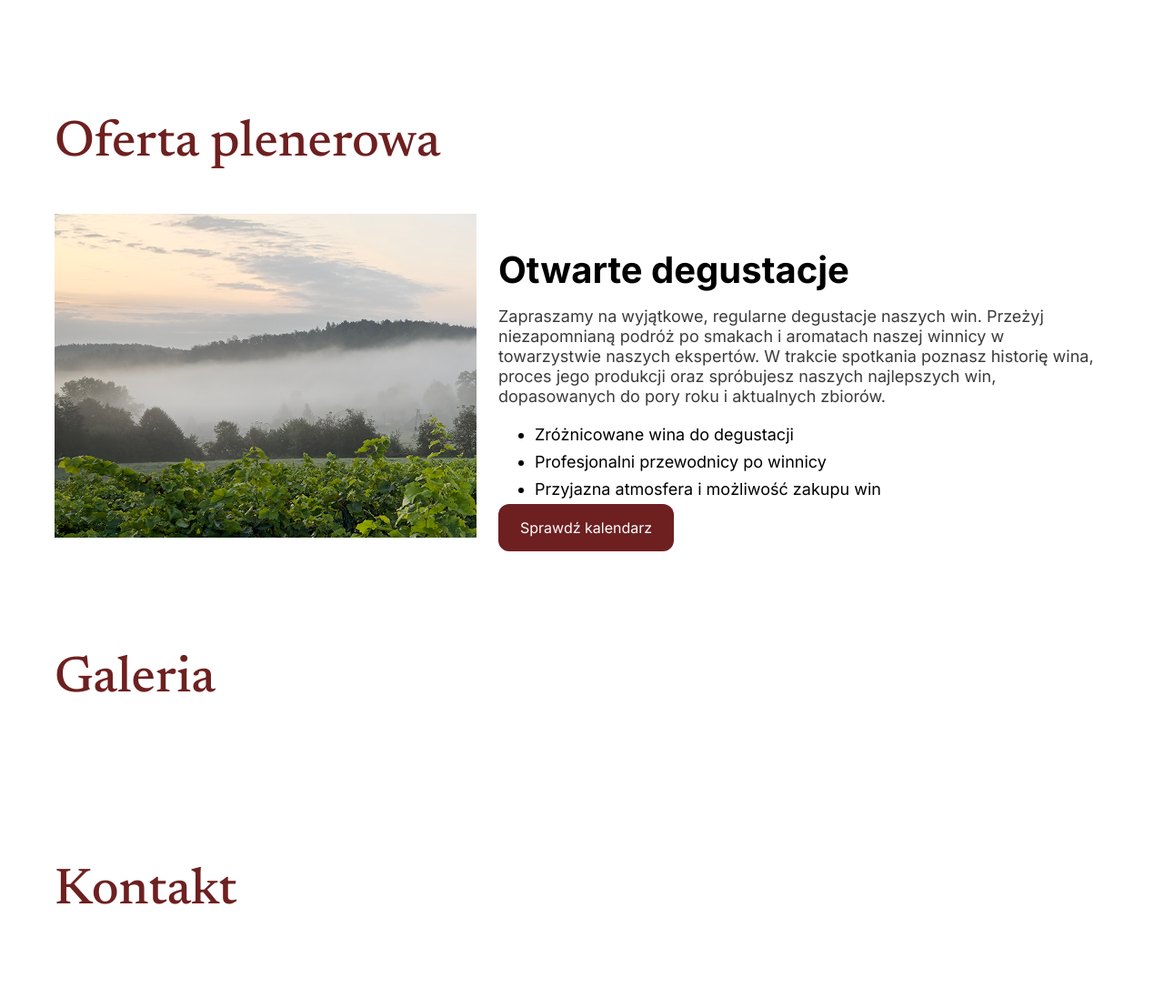
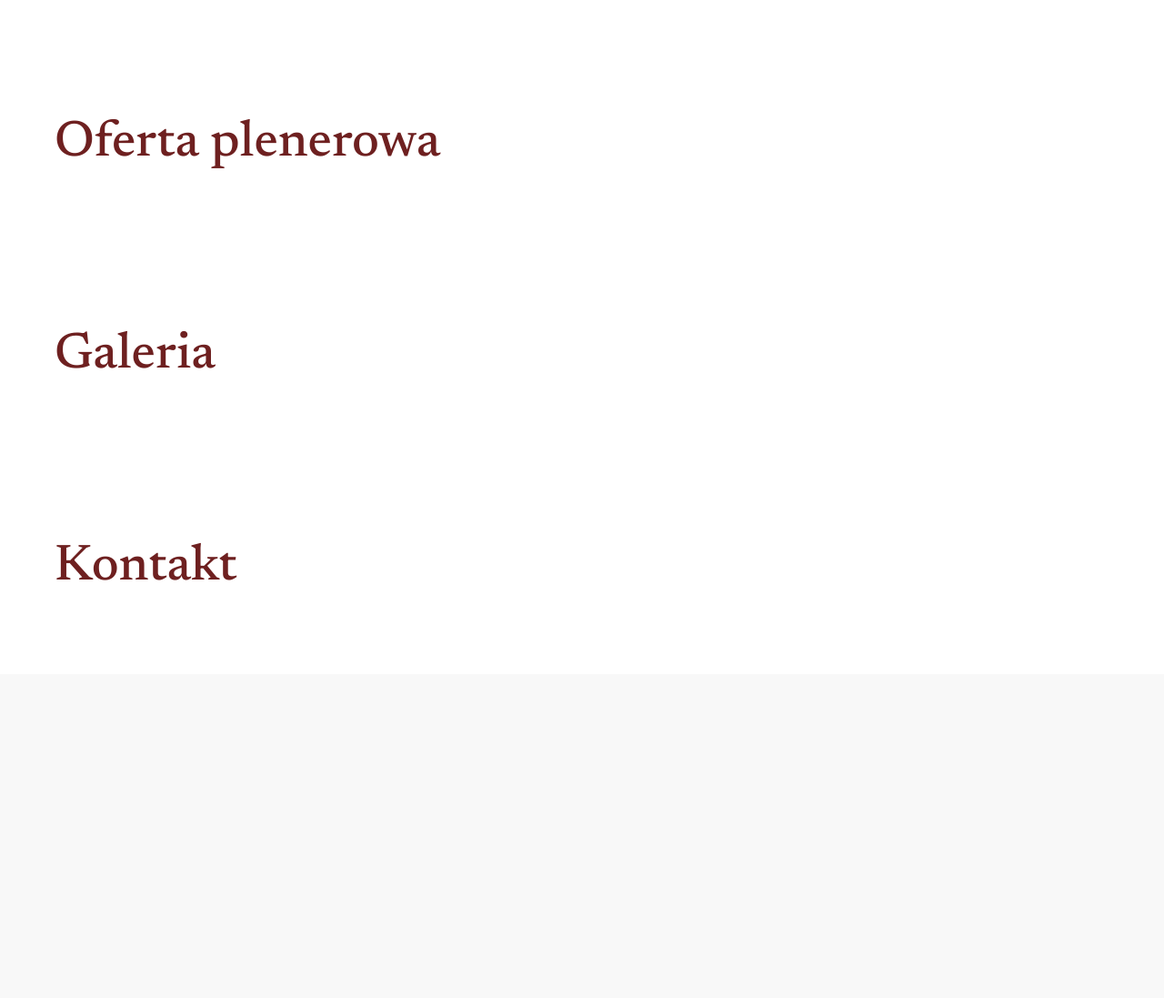
Before and after one commit to jereminowak/winnicatyniec, a PHP site: page / in a window 1280 px wide. Shown: the part 1954-3051 px from the top of the page at 91% size. After the commit the page ends 2592 px from the top, so only its background shows below. Run offline with PHP 8.4, Linux system fonts and the light colour scheme.

Commit message:
male zmiany

```diff
--- a/index.html
+++ b/index.html
@@ -18,7 +18,7 @@
 		<a href=index.html><img src="logo_nav.svg"></a>
 	</div>
 	<div class="refs">
-			<a href="#winnica">O Winnicy</a>
+			<a href="#about">O Winnicy</a>
 			<a href="#wina">Wino</a>
 			<a href="#oferta">Oferta plenerowa</a>
 			<!-- <a href="#atrakcje">Atrakcje w okolicy</a>-->
@@ -89,40 +89,22 @@
 	  </div>
 	</section>
 
-	<section class="features" id="features">
+	<section class="oferta" id="oferta">
 	  	<div class="container">
 			<h2 class="section-title">Oferta plenerowa</h2>
-  			<div class="section-container">
-   				 <div class="image-container">
-
-   				 </div>
-
-
-    		<div class="section-content">
-      			<h3>Otwarte degustacje</h3>
-      			<p>Zapraszamy na wyjątkowe, regularne degustacje naszych win. Przeżyj niezapomnianą podróż po smakach i aromatach naszej winnicy w towarzystwie naszych ekspertów. W trakcie spotkania poznasz historię wina, proces jego produkcji oraz spróbujesz naszych najlepszych win, dopasowanych do pory roku i aktualnych zbiorów.</p>
-
-      			<ul>
-       			 <li>Zróżnicowane wina do degustacji</li>
-       			 <li>Profesjonalni przewodnicy po winnicy</li>
-       			 <li>Przyjazna atmosfera i możliwość zakupu win</li>
-      			</ul>
-      		<a href="#zarezerwuj" class="btn">Sprawdź kalendarz</a>
-    		</div>
-  </div>
 		</div>
 	</section>
 
 	</section>
 
-	<section class="features" id="features">
+	<section class="galeria" id="galeria">
 		<div class="container">
 		  <h2 class="section-title">Galeria</h2>
 		</div>
 
 	  </section>
 
-	<section class="features" id="features">
+	<section class="kontakt" id="kontakt">
 		<div class="container">
 		  <h2 class="section-title">Kontakt</h2>
 		</div>
--- a/styles.css
+++ b/styles.css
@@ -152,7 +152,7 @@ section {
   color: white;
 }
 
-#top-nav a.active {;
+#top-nav a.active {
   font-weight: 500;
 }
 
```
